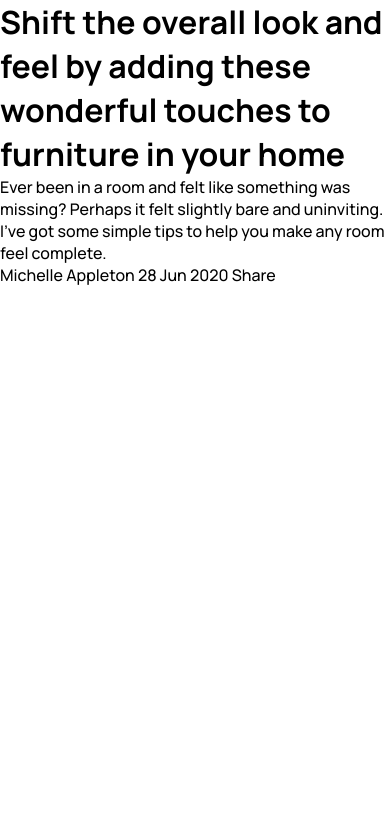
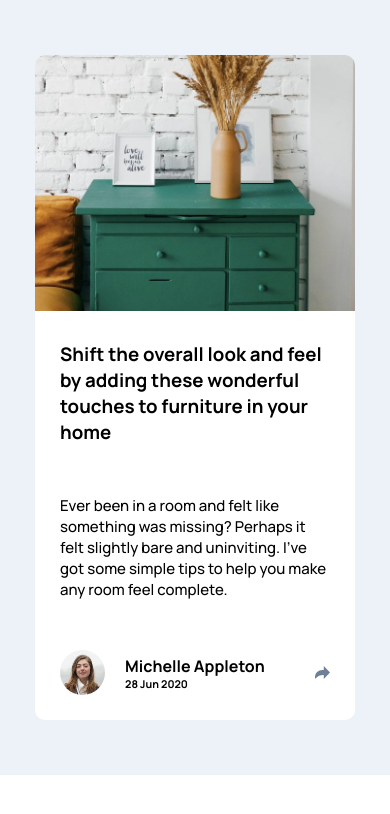
Before and after one commit to matheussantosVCZ/article-preview-component-master, a plain HTML site: page index.html in a window 390 px wide. Drawn offline with Linux system fonts and the light colour scheme.

Commit message:
mobile fist finalizado

```diff
--- a/index.html
+++ b/index.html
@@ -3,7 +3,9 @@
 <head>
   <link rel="preconnect" href="https://fonts.googleapis.com">
   <link rel="preconnect" href="https://fonts.gstatic.com" crossorigin>
-  <link href="https://fonts.googleapis.com/css2?family=Manrope:wght@500;700&display=swap" rel="stylesheet">  <!--Link das Fontes-->
+  <link href="https://fonts.googleapis.com/css2?family=Manrope:wght@500;700&display=swap" rel="stylesheet">
+  <!--Link das Fontes-->
+
   <link href="style/estilo.css" rel="stylesheet"> <!--Link do CSS-->
   <meta charset="UTF-8">
   <meta name="viewport" content="width=device-width, initial-scale=1.0"> <!-- displays site properly based on user's device -->
@@ -19,23 +21,33 @@
   </style>
 </head>
 <body>
-    <header>
-      <h1>Shift the overall look and feel by adding these wonderful touches to furniture in your home</h1>
-      <p>Ever been in a room and felt like something was missing? Perhaps it felt slightly bare and uninviting. I’ve got some simple tips to help you make any room feel complete.</p>
-    </header>
 
-    <main>
+  <div class="container">
+    <div class="card">
 
-    </main>
+      <header>
+        <img src="style/images/drawers.jpg" alt="" class="drawers">
+      </header>
 
+       <main>
+         <h3>Shift the overall look and feel by adding these wonderful touches to furniture in your home</h3>
+         <p>Ever been in a room and felt like something was missing? Perhaps it felt slightly bare and uninviting. I’ve got some simple tips to help you make any room feel complete.</p>
+       </main>
 
+        <footer>
+          <div class="profile">
+            <img src="style/images/avatar-michelle.jpg" alt="" class="avatar" >
+            <div class="info"> <h4>Michelle Appleton</h4>
+            <h6>28 Jun 2020</h6>
 
-    <footer>
-      Michelle Appleton
-      28 Jun 2020
-
-      Share
-
-    </footer>
+            <!--Share-->
+             </div>
+                <div class="share">
+                  <img src="style/images/icon-share.svg" alt="">
+                </div>
+           </div>
+        </footer>
+    </div>
+  </div>
 </body>
 </html>
--- a/style/estilo.css
+++ b/style/estilo.css
@@ -4,33 +4,58 @@
     font-family: 'Manrope', sans-serif;
 }
 
+.container {
+    background-color: hsl(210, 46%, 95%);
+    padding: 25px 5px;
 
-h1 {
+}
+.card {
+    background-color: white;
+    margin: 30px;
+    border-radius: 10px;
+}
+
+
+/*Header*/
+.drawers {
+    width: 100%;
+    border-radius: 10px 10px 0px 0px;
+}
+
+
+/*Main*/
+h3 {
+    padding: 25px ;
+    text-align:left;
     font-weight: 700;
+    font-family: 'Manrope', sans-serif;
 }
 
 p {
+    font-size: 15px;
+    padding: 25px;
+    text-align:left;
     font-weight: 500;
+    font-family: 'Manrope', sans-serif;
 }
 
-img {
-    margin: 10px;
-    padding: 10px;
-}
-
-.body {
-    background-color: blue;
-    margin: 20px;
-    padding: 40px;
-}
-
-.footer {
-    background-color: blueviolet;
-    margin: 20px;
-    padding: 40px;
-    border-radius: 0px 0px 10px 10px;
+/*Footer*/
+.profile {
+    padding: 25px;
+    display: flex;
+    width: 100%;
+    align-items: center;
 }
 
 .avatar {
     border-radius: 50%;
+    width: 45px;
 }
+
+.info {
+    padding-left: 20px;
+}
+
+.share {
+    padding-left: 50px;
+}
```
